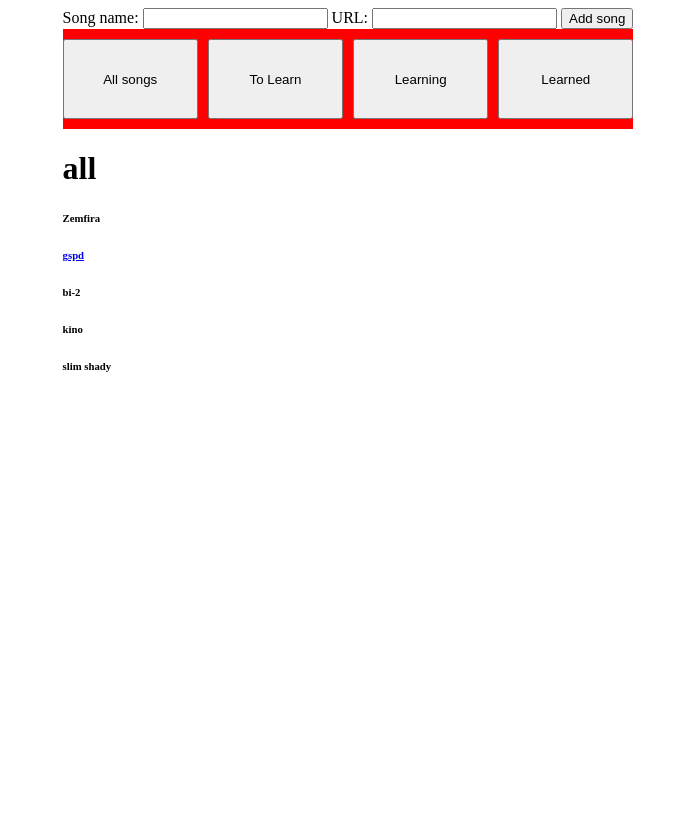
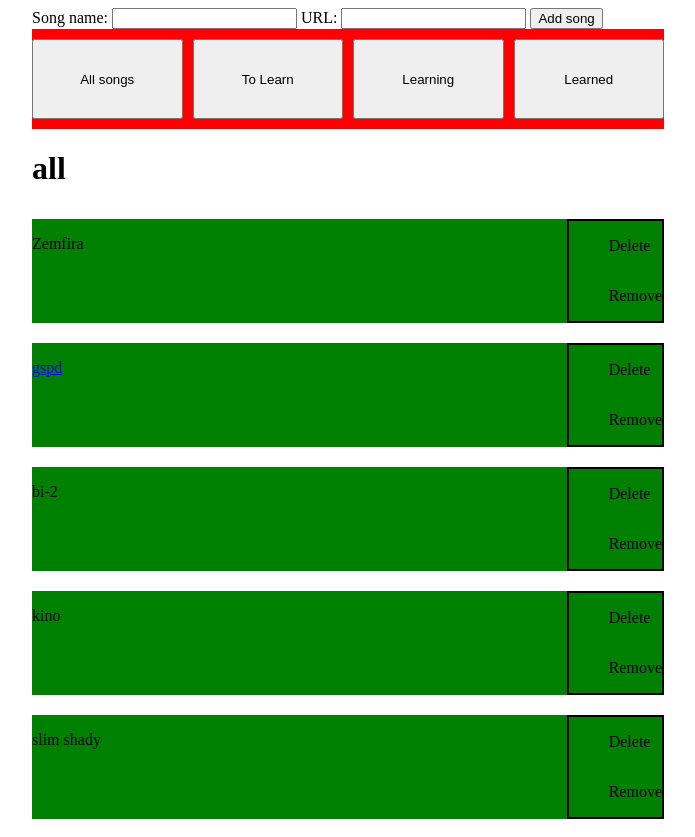
Before and after one commit to romanyaremchuk/songs-learning-tracker, a React (Vite) app: page / in a window 1280 px wide. Shown: the whole page, without its empty margins (292-987 px from the left). Before the commit the page ends 800 px from the top, so only its background shows below. Built offline with nearby package versions, Linux system fonts and the light colour scheme.

Commit message:
item menu + css

```diff
--- a/src/App.css
+++ b/src/App.css
@@ -1,4 +1,4 @@
 .AppRoot {
-  max-width: fit-content;
+  max-width: 50%;
   margin-inline: auto;
 }
--- a/src/App.tsx
+++ b/src/App.tsx
@@ -1,7 +1,6 @@
-import { useEffect, useState } from "react";
+import { useState } from "react";
 import "./App.css";
 import SongForm from "./components/SongForm";
-import SongLists from "./components/SongLists";
 import SongsFilter from "./components/SongsFilter";
 import { FakeSongsData } from "./data/FakeData";
 import SongList from "./components/SongList";
--- /dev/null
+++ b/src/components/ItemMenu.module.css
@@ -0,0 +1,6 @@
+.ItemMenu {
+  border: 2px solid black;
+  max-width: 100px;
+  display: flex;
+  flex-direction: column;
+}
--- /dev/null
+++ b/src/components/ItemMenu.tsx
@@ -0,0 +1,13 @@
+import React from "react";
+import style from "./ItemMenu.module.css";
+
+const ItemMenu = () => {
+  return (
+    <div className={style.ItemMenu}>
+      <ul>Delete</ul>
+      <ul>Remove</ul>
+    </div>
+  );
+};
+
+export default ItemMenu;
--- /dev/null
+++ b/src/components/SongItem.module.css
@@ -0,0 +1,11 @@
+.SongItem {
+  margin-top: 10px;
+  margin-bottom: 10px;
+  display: flex;
+  flex-direction: row;
+  background-color: green;
+}
+
+.SongItemMenu {
+  margin-left: auto;
+}
--- a/src/components/SongItem.tsx
+++ b/src/components/SongItem.tsx
@@ -1,17 +1,18 @@
 import React from "react";
 import { Song } from "../types/song";
+import ItemMenu from "./ItemMenu";
+import style from "./SongItem.module.css";
 
 const SongItem = ({ song }: { song: Song }) => {
   return (
-    <>
-      {song.url.length === 0 ? (
-        <h6>{song.name}</h6>
-      ) : (
-        <h6>
-          <a href={song.url}>{song.name}</a>
-        </h6>
-      )}
-    </>
+    <div className={style.SongItem}>
+      <p>
+        {song.url.length === 0 ? song.name : <a href={song.url}>{song.name}</a>}
+      </p>
+      <div className={style.SongItemMenu}>
+        <ItemMenu />
+      </div>
+    </div>
   );
 };
 
--- /dev/null
+++ b/src/components/SongList.module.css
@@ -0,0 +1,4 @@
+.SongList {
+  display: flex;
+  flex-direction: column;
+}
--- a/src/components/SongList.tsx
+++ b/src/components/SongList.tsx
@@ -1,14 +1,17 @@
 import React from "react";
 import { Song } from "../types/song";
 import SongItem from "./SongItem";
+import style from "./SongList.module.css";
 
 const SongList = ({ songs, header }: { songs: Song[]; header: string }) => {
   return (
     <>
       <h1>{header}</h1>
-      {songs.map((song) => (
-        <SongItem song={song} />
-      ))}
+      <div className={style.SongList}>
+        {songs.map((song) => (
+          <SongItem song={song} />
+        ))}
+      </div>
     </>
   );
 };
```
Also changed, not shown: src/components/SongLists.tsx (deleted, +0 -18 lines), 1 other file (tests, documents, lock files or other folders).
